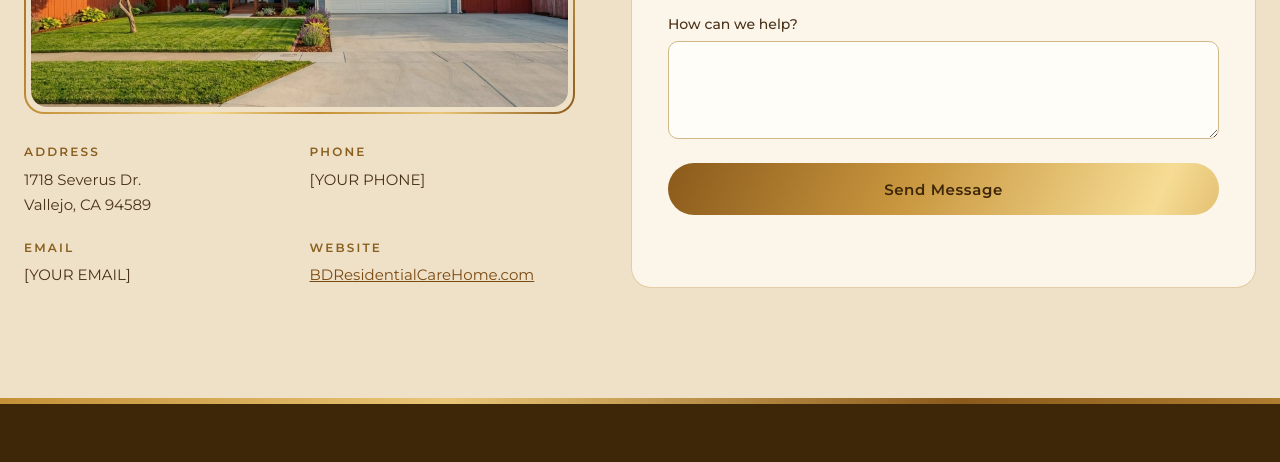
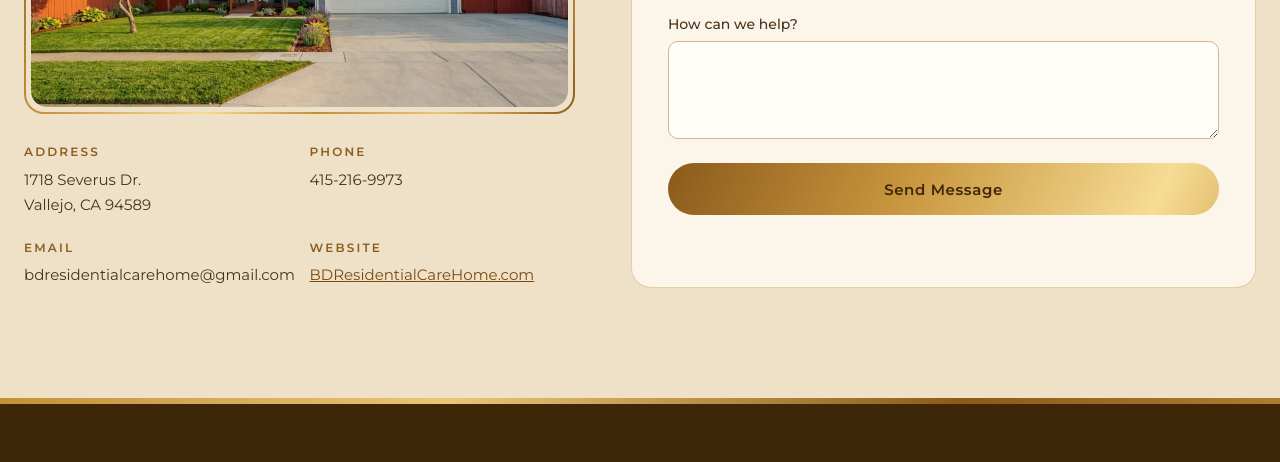
Before and after one commit to kimpeaches/bd_carehome, a plain HTML site: page index.html in a window 1280 px wide. Shown: the part 6545-7007 px from the top of the page. Drawn offline with nearby package versions, Linux system fonts and the light colour scheme.

Commit message:
contact section updated

```diff
--- a/index.html
+++ b/index.html
@@ -229,8 +229,8 @@
 <div class="zoom frame" style="padding: 5px; border-radius: 20px; margin-bottom: 28px; background: linear-gradient(#EFE0C8,#EFE0C8) padding-box, var(--gold) border-box"><div class="zoom"><img src="assets/images/house.jpg" alt="BD Residential Care Home at 1718 Severus Dr., Vallejo" style="display: block; width: 100%; height: 260px; object-fit: cover"></div></div>
 <div style="display: grid; grid-template-columns: repeat(auto-fit, minmax(200px, 1fr)); gap: 20px; font-size: 15px; line-height: 1.7">
 <div><p style="margin: 0 0 4px; font-size: 12px; font-weight: 600; letter-spacing: 0.18em; text-transform: uppercase; color: #8A5F1E">Address</p><p style="margin: 0">1718 Severus Dr.<br>Vallejo, CA 94589</p></div>
-<div><p style="margin: 0 0 4px; font-size: 12px; font-weight: 600; letter-spacing: 0.18em; text-transform: uppercase; color: #8A5F1E">Phone</p><p style="margin: 0">[YOUR PHONE]</p></div>
-<div><p style="margin: 0 0 4px; font-size: 12px; font-weight: 600; letter-spacing: 0.18em; text-transform: uppercase; color: #8A5F1E">Email</p><p style="margin: 0">[YOUR EMAIL]</p></div>
+<div><p style="margin: 0 0 4px; font-size: 12px; font-weight: 600; letter-spacing: 0.18em; text-transform: uppercase; color: #8A5F1E">Phone</p><p style="margin: 0">415-216-9973</p></div>
+<div><p style="margin: 0 0 4px; font-size: 12px; font-weight: 600; letter-spacing: 0.18em; text-transform: uppercase; color: #8A5F1E">Email</p><p style="margin: 0">bdresidentialcarehome@gmail.com</p></div>
 <div><p style="margin: 0 0 4px; font-size: 12px; font-weight: 600; letter-spacing: 0.18em; text-transform: uppercase; color: #8A5F1E">Website</p><p style="margin: 0"><a href="https://www.BDResidentialCareHome.com">BDResidentialCareHome.com</a></p></div>
 </div>
 </div>
```
